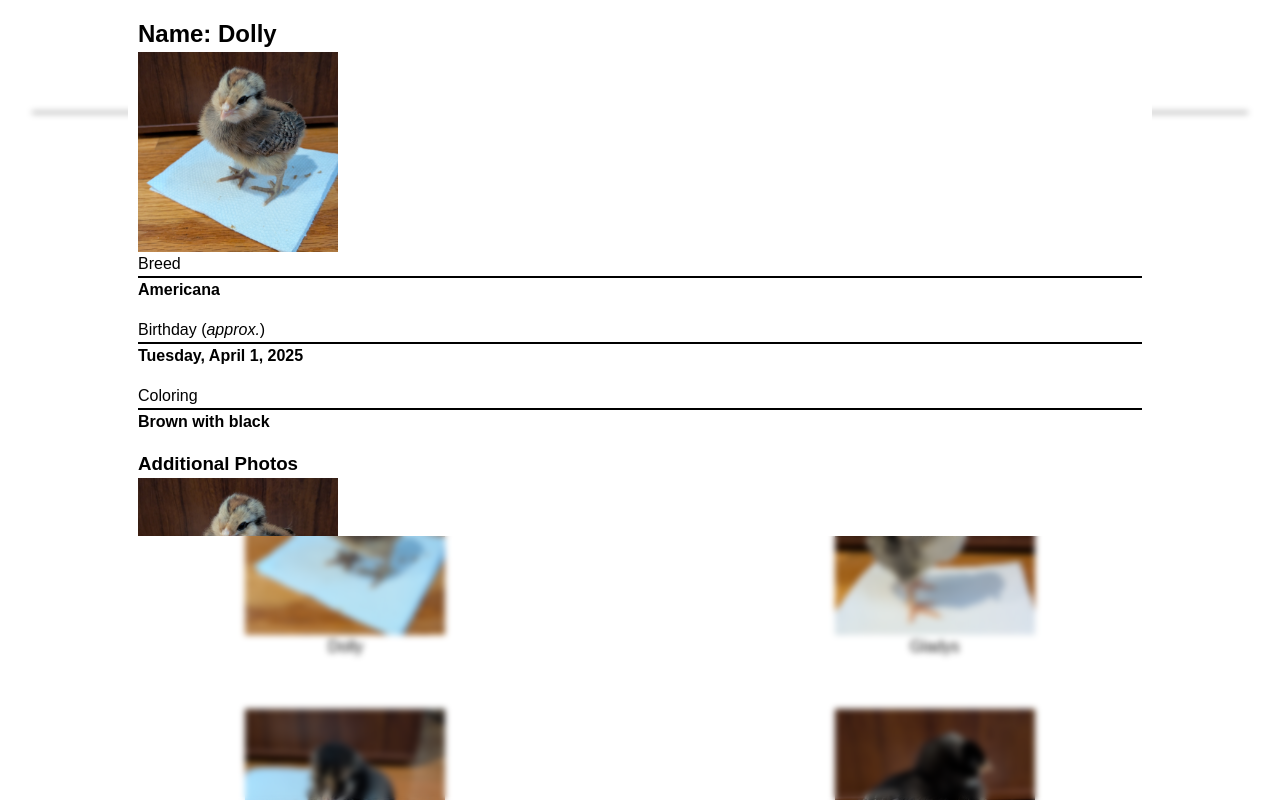
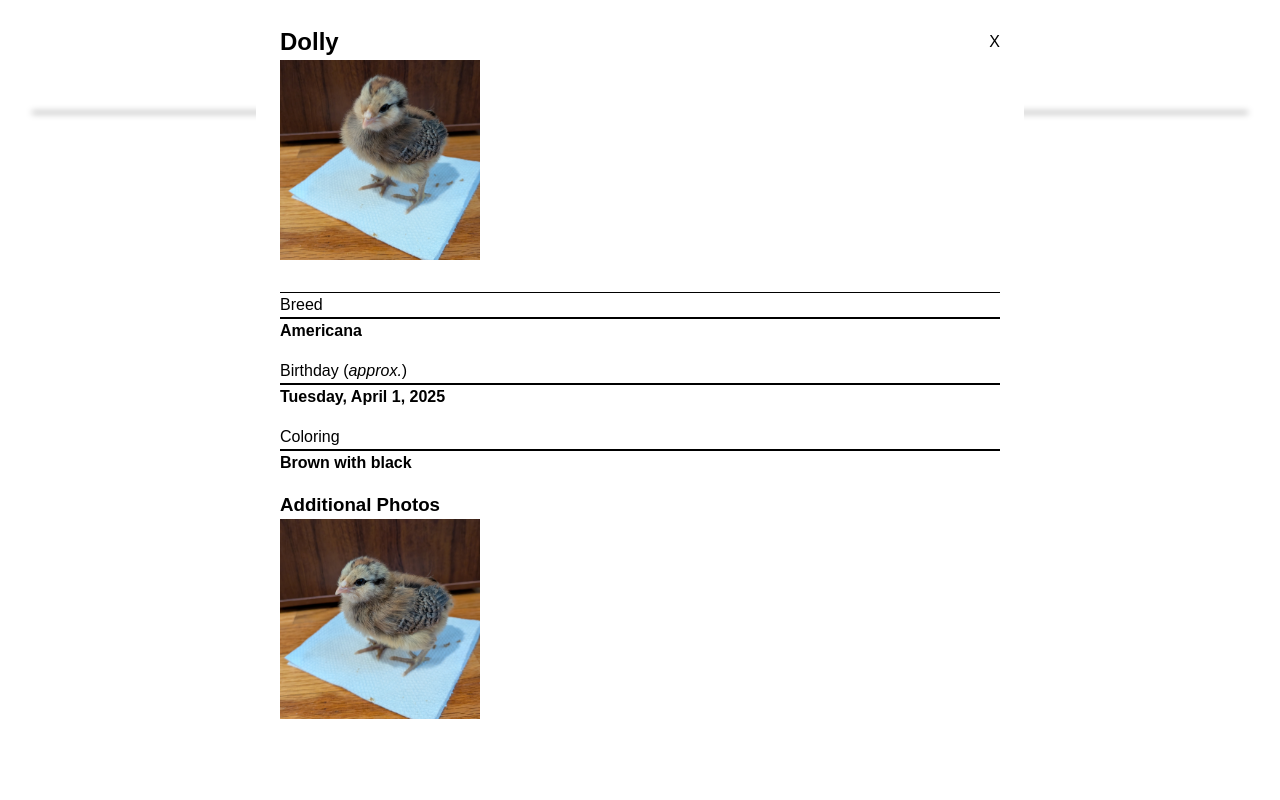
Before and after one commit to DevLab2425/BarrysEgguisite, a Next.js app: page / in a window 1280 px wide. Both pictures are taken after a click on the button "Dolly". Shown: the top 800 px of the page. Built offline with nearby package versions, Linux system fonts and the light colour scheme.

Commit message:
Additional changes for the showcase

```diff
--- a/src/app/globals.scss
+++ b/src/app/globals.scss
@@ -1,8 +1,10 @@
 @import "tailwindcss";
+
 
 :root {
   --background: #ffffff;
   --foreground: #171717;
+  --breakpoint-tablet: 768px;
 }
 
 @theme inline {
@@ -56,13 +58,44 @@ h1, h2, h3, h4, h5 {
     text-align: center;
     padding: 2em 0;
 
-    > li {
-      flex-basis: 45%;
+
+
+    > li.showcase-item {
+      flex-basis: 69%;
       margin-bottom: 3em;
+      position: relative;
+
+       button {
+        img{border-radius: 50%;}
+
+        span {
+          position: absolute;
+          left: 50%;
+          margin: 0 auto;
+          display: block;
+          transform: translateY(-2.5em) translateX(-50%);
+          color: black;
+          font-weight: bold;
+          background: wheat;
+          width: 100%;
+          border-radius: 9px;
+          box-shadow: 0px 0px 9px 2px black;
+        }
       }
+    }
 
-    a {
-      // display: block;
+    @media(min-width: 575px){
+      > li.showcase-item {
+        flex-basis: 48%;
+        margin: 1em 0.25em;
+      }
+    }
+
+    @media(min-width: 768px){
+      > li.showcase-item {
+        flex-basis: 30%;
+        margin: 1.25em 0.55em;
+      }
     }
   }
 }
@@ -80,6 +113,23 @@ h1, h2, h3, h4, h5 {
 
 .showcase-stage{
   margin: 1em auto;
+  padding: .5em 1.5em;
+  height: 90vh;
+  max-width: 768px;
+
+  .showcase-head {
+    display: flex;
+    align-items: anchor-center;
+    justify-content: space-between;
+  }
+
+  .showcase-body {
+    display: flex;
+    gap: 2em;
+    border-bottom: 1px solid;
+    padding-bottom: 2em;
+    flex-wrap: wrap;
+  }
 
  dd {
     border-top: 2px double;
--- a/src/app/page.tsx
+++ b/src/app/page.tsx
@@ -21,13 +21,15 @@ export default function Home() {
     <>
       <div className="showcase-wrapper">
         <ul className="showcase-items">
-          {chickens.map((chick: Chicken, index) => {
+          {chickens.sort((a, b) => {
+            return a.name < b.name ? -1 : 1
+          }).map((chick: Chicken, index) => {
             console.log({chick})
             return (
               <li key={index} className="showcase-item">
                 <button popoverTarget="showcase" popoverTargetAction="show" onClick={() => setActiveChick(chick)}>
                   <Image src={`/assets/images/${chick?.id}/${chick?.images?.[0]}.jpg`} width="200" height="200" alt={`Image of ${chick?.name}`} />
-                  {chick.name}
+                  <span>{chick.name}</span>
                 </button>
               </li>
             )
@@ -36,8 +38,18 @@ export default function Home() {
       </div>
       <hr />
       <div id="showcase" popover='auto' className="showcase-stage">
-        <h2>Name: {activeChick?.name}</h2>
-        <Image src={`/assets/images/${activeChick?.id}/${activeChick?.images?.[0]}.jpg`} width="200" height="200" alt={`Image of ${activeChick?.name}`} />
+        <div className="showcase-head">
+          <h2>{activeChick?.name}</h2>
+          <div>
+            <button type="button" onClick={() => {
+              console.log('closing?')
+              document.getElementById("showcase")?.hidePopover();
+            }}>X</button>
+          </div>
+        </div>
+        <div className="showcase-body">
+          <Image src={`/assets/images/${activeChick?.id}/${activeChick?.images?.[0]}.jpg`} width="200" height="200" alt={`Image of ${activeChick?.name}`} />
+        </div>
         <div>
           <dl>
             {activeChick?.breed &&
@@ -71,7 +83,7 @@ export default function Home() {
         </div>
         <div>
           <h3> Additional Photos</h3>
-          {activeChick?.images?.map((img, index) => {
+          {activeChick?.images?.slice(1).map((img, index) => {
             return <Image key={index} src={`/assets/images/${activeChick?.id}/${img}.jpg`} width="200" height="200" alt={`Image of ${activeChick?.name}`} />
           })}
         </div>
```
